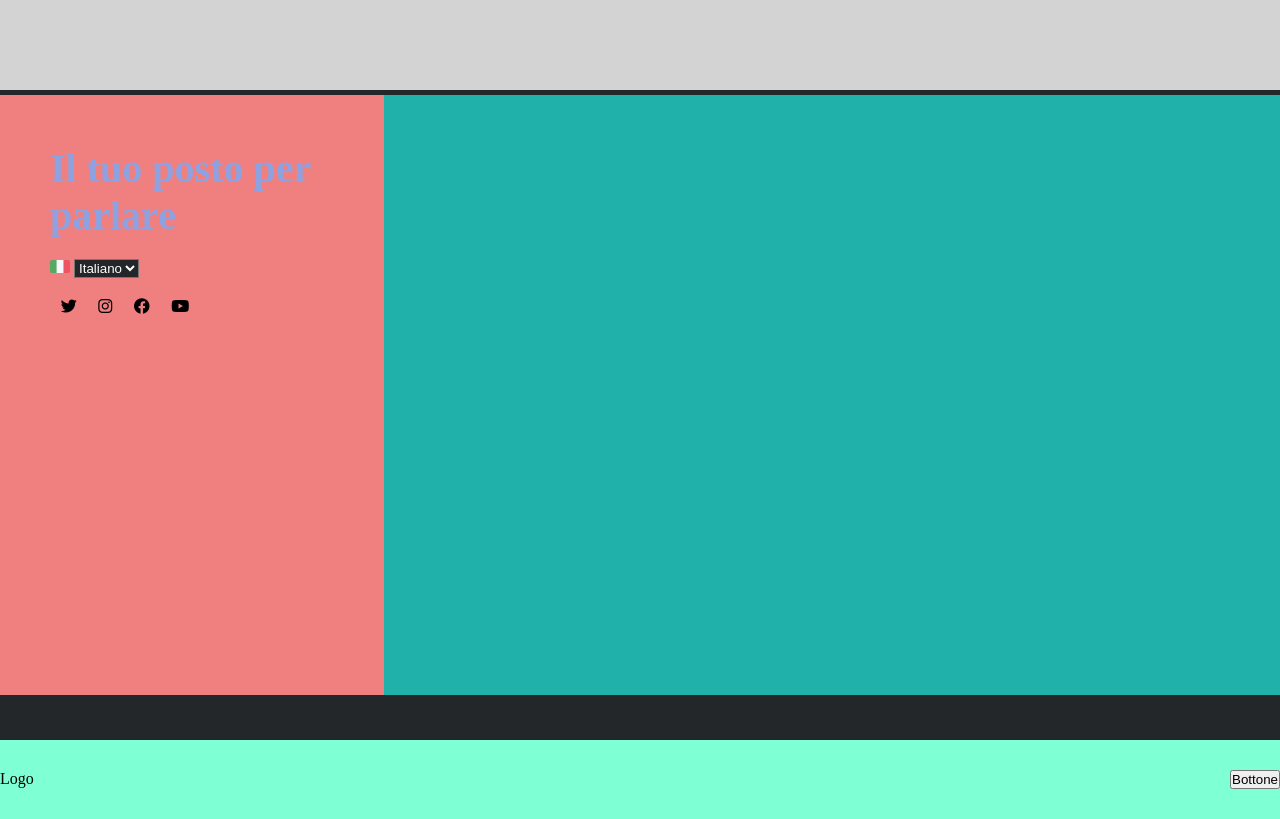
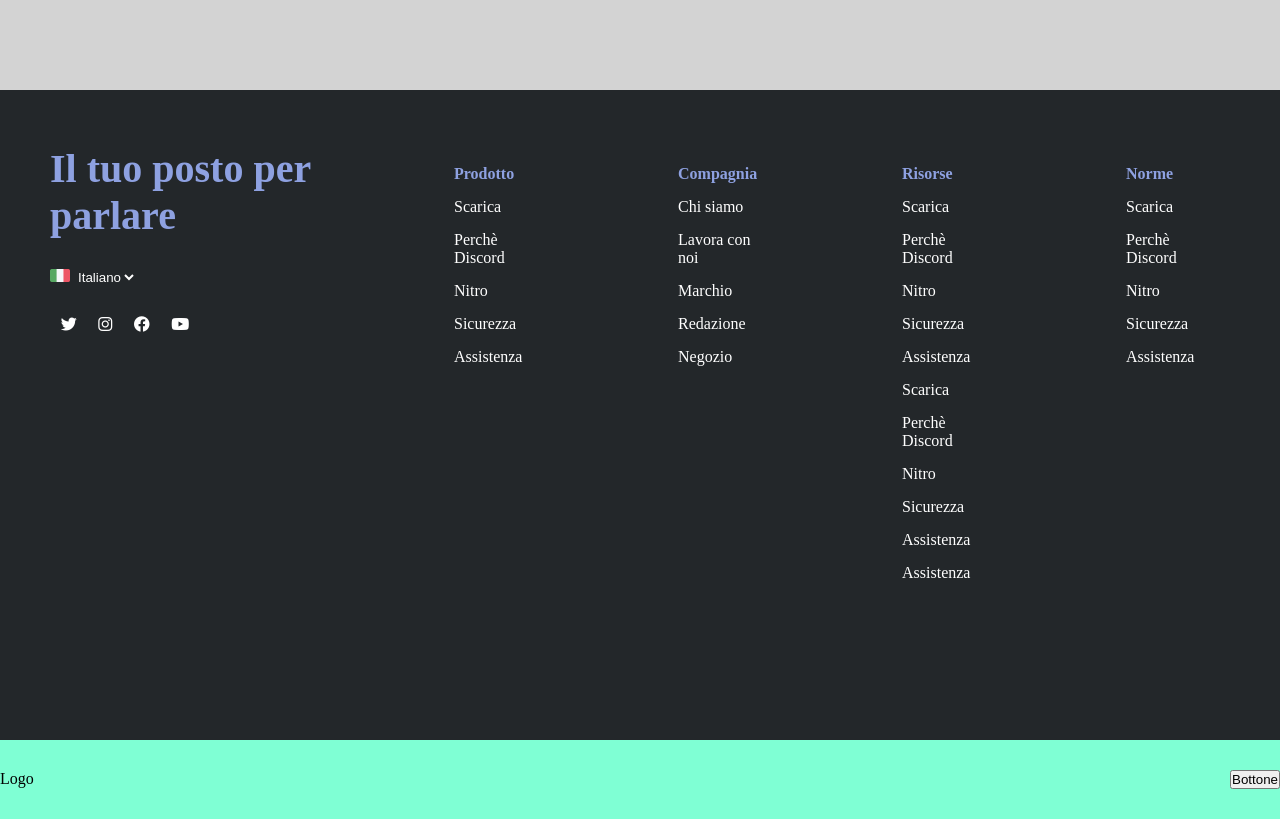
Before and after one commit to BrunoCanini/htmlcss-discord, a plain HTML site: page index.html in a window 1280 px wide. Shown: the part 3824-4643 px from the top of the page. Drawn offline with Linux system fonts and the light colour scheme.

Commit message:
Fine aside

```diff
--- a/index.html
+++ b/index.html
@@ -100,10 +100,44 @@
                     <div id="fontawesome"> <i class="fa-brands fa-twitter"></i> <i class="fa-brands fa-instagram"></i> <i class="fa-brands fa-facebook"></i> <i class="fa-brands fa-youtube"></i> </div>
                 </div>
                 <div id="sideright">
-                    <div class="colonna"></div>
-                    <div class="colonna"></div>
-                    <div class="colonna"></div>
-                    <div class="colonna"></div>
+                    <div class="colonna">
+                        <h4>Prodotto</h4>
+                        <p>Scarica</p>
+                        <p>Perchè Discord</p>
+                        <p>Nitro</p>
+                        <p>Sicurezza</p>
+                        <p>Assistenza</p>
+                    </div>
+                    <div class="colonna">
+                        <h4>Compagnia</h4>
+                        <p>Chi siamo</p>
+                        <p>Lavora con noi</p>
+                        <p>Marchio</p>
+                        <p>Redazione</p>
+                        <p>Negozio</p>
+                    </div>
+                    <div class="colonna">
+                        <h4>Risorse</h4>
+                        <p>Scarica</p>
+                        <p>Perchè Discord</p>
+                        <p>Nitro</p>
+                        <p>Sicurezza</p>
+                        <p>Assistenza</p>
+                        <p>Scarica</p>
+                        <p>Perchè Discord</p>
+                        <p>Nitro</p>
+                        <p>Sicurezza</p>
+                        <p>Assistenza</p>
+                        <p>Assistenza</p>
+                    </div>
+                    <div class="colonna">
+                        <h4>Norme</h4>
+                        <p>Scarica</p>
+                        <p>Perchè Discord</p>
+                        <p>Nitro</p>
+                        <p>Sicurezza</p>
+                        <p>Assistenza</p>
+                    </div>
                 </div>
             </div>
         </div>
--- a/style.css
+++ b/style.css
@@ -196,7 +196,6 @@
 #sideleft{
     width: 30%;
     min-height: 600px;
-    background-color:rgb(240, 128, 128) ;
     padding: 50px;
 }
 
@@ -212,25 +211,36 @@
 #sideleft >select{
     background-color: #23272a;
     color: white;
-    margin: 20px 0;
+    margin: 30px 0;
+    border: none;
 }
 
 #sideright{
     width: 70%;
     min-height: 600px;
-    background-color:rgb(32, 178, 170) ;
     display: flex;
 }
 
 .colonna{
     width: 25%;
     min-height: 100%;
+    padding: 70px;
+}
+
+.colonna > p{
+    margin-top: 15px;
+    color: white;
+}
+
+.colonna > h4{
+    color: #8ea1e1;
 }
 
 #fontawesome{
     width: 150px;
     display: flex;
     justify-content: space-around;
+    color: white;
 }
 
 /* fine aside */
```
